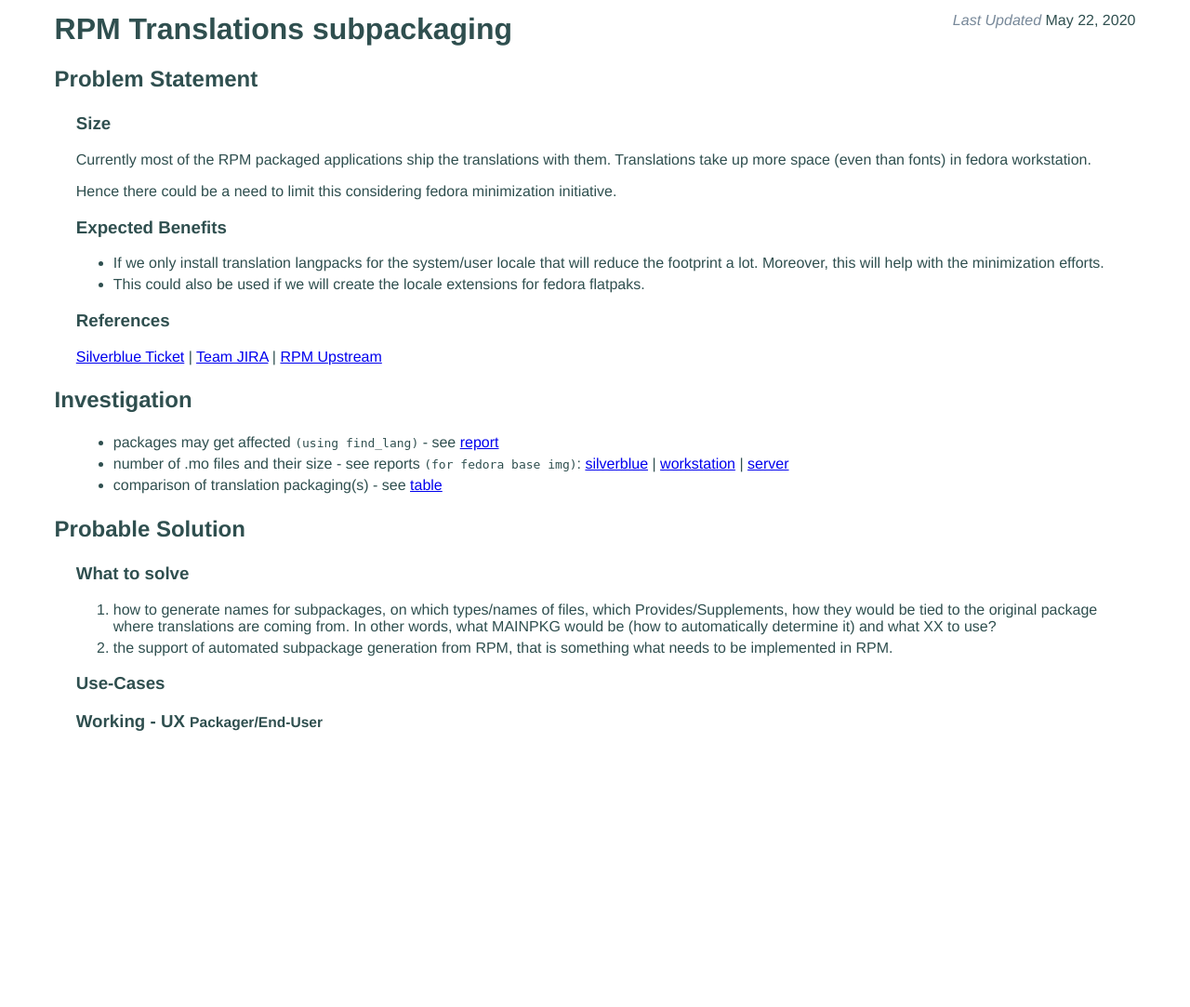
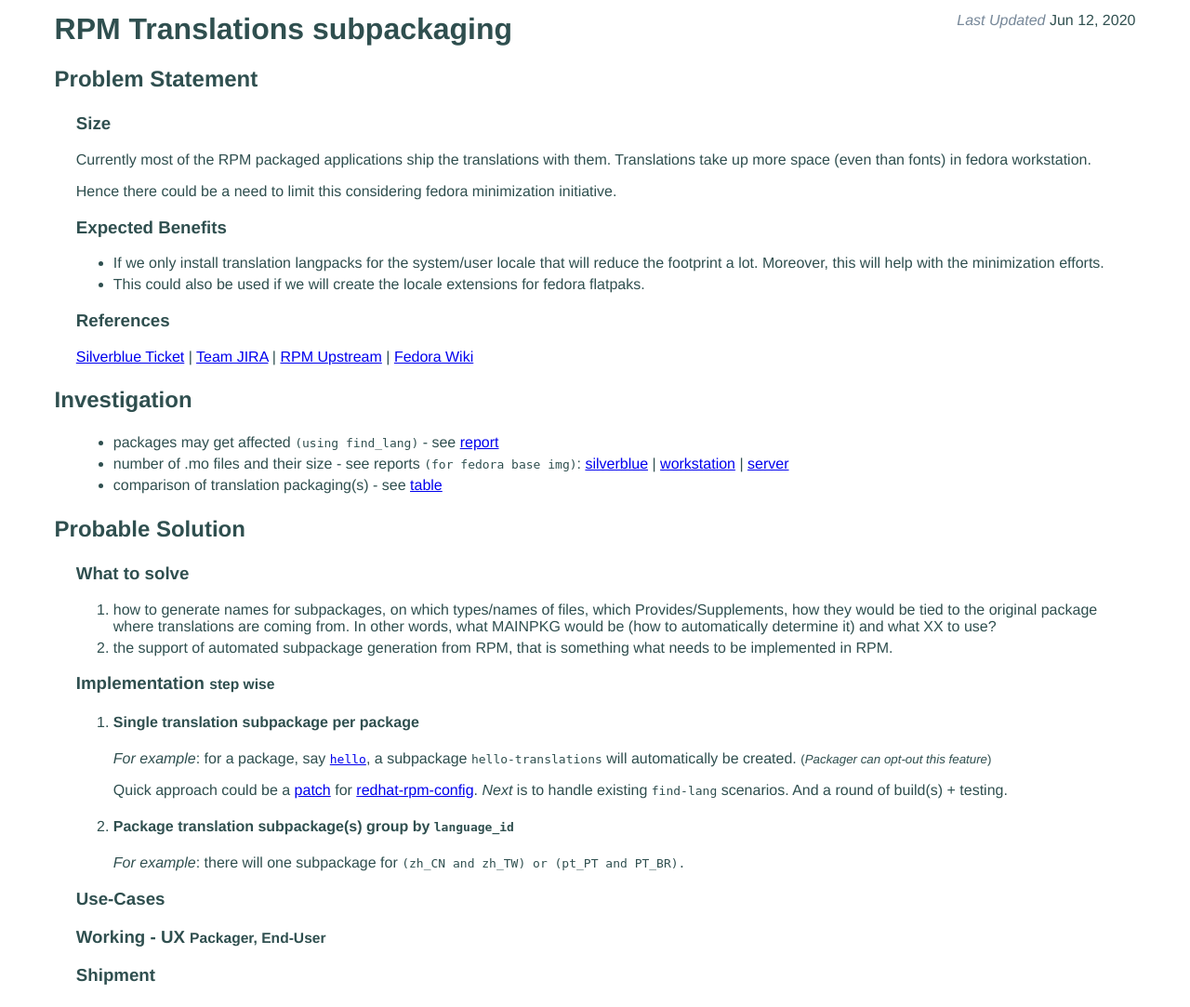
Before and after one commit to sundeep-anand/scope-i18n, a Django app: page / in a window 1280 px wide. Shown: the whole page at 93% size. Before the commit the page ends 786 px from the top, so only its background shows below. Run offline with Django 3.2, Linux system fonts and the light colour scheme.

Commit message:
add initial implementation plans

```diff
--- a/web/templates/index.html
+++ b/web/templates/index.html
@@ -2,7 +2,7 @@
 
 {% block body %}
 <div class="content">
-    <span class="pull-right"><i style="color: lightslategrey;">Last Updated</i> May 22, 2020</span>
+    <span class="pull-right"><i style="color: lightslategrey;">Last Updated</i> Jun 12, 2020</span>
     <h1>RPM Translations subpackaging</h1>
     <h2>Problem Statement</h2>
         <div class="sub-content">
@@ -19,7 +19,8 @@
             <h3>References</h3>
                 <a href="https://teams.fedoraproject.org/project/silverblue/us/116" target="_blank">Silverblue Ticket</a> |
                 <a href="https://projects.engineering.redhat.com/browse/GNIN-649" target="_blank">Team JIRA</a></li> |
-                <a href="https://github.com/rpm-software-management/rpm/issues/310" target="_blank">RPM Upstream</a>
+                <a href="https://github.com/rpm-software-management/rpm/issues/310" target="_blank">RPM Upstream</a> |
+                <a href="https://fedoraproject.org/wiki/Packaging:Langpacks" target="_blank">Fedora Wiki</a>
         </div>
     <h2>Investigation</h2>
         <div class="sub-content">
@@ -40,8 +41,30 @@
                     <li>how to generate names for subpackages, on which types/names of files, which Provides/Supplements, how they would be tied to the original package where translations are coming from. In other words, what MAINPKG would be (how to automatically determine it) and what XX to use?</li>
                     <li>the support of automated subpackage generation from RPM, that is something what needs to be implemented in RPM.</li>
                 </ol>
+            <h3>Implementation <small>step wise</small></h3>
+            <ol>
+                <li>
+                    <div>
+                        <h4>Single translation subpackage per package</h4>
+                        <i>For example</i>: for a package, say <code><a href="https://src.fedoraproject.org/rpms/hello" target="_blank">hello</a></code>,
+                             a subpackage <code>hello-translations</code> will automatically be created. <small>(<i>Packager can opt-out this feature</i>)</small>
+                        <p>
+                            Quick approach could be a <a href="{% url 'reports-rh-config-patch' %}" target="_blank">patch</a> for
+                            <a href="https://src.fedoraproject.org/rpms/redhat-rpm-config" target="_blank">redhat-rpm-config</a>.
+                            <i>Next</i> is to handle existing <code>find-lang</code> scenarios. And a round of build(s) + testing.
+                        </p>
+                    </div>
+                </li>
+                <li>
+                    <div>
+                        <h4>Package translation subpackage(s) group by <code>language_id</code></h4>
+                        <i>For example</i>: there will one subpackage for <code>(zh_CN and zh_TW) or (pt_PT and PT_BR).</code>
+                    </div>
+                </li>
+            </ol>
             <h3>Use-Cases</h3>
-            <h3>Working - UX <small>Packager/End-User</small></h3>
+            <h3>Working - UX <small>Packager, End-User</small></h3>
+            <h3>Shipment</h3>
         </div>
 </div>
 {% endblock %}
--- a/web/urls.py
+++ b/web/urls.py
@@ -19,7 +19,8 @@
 
 from .views import (
     ReportsIndexPageView, SPECParseReportsView, CompTransPkgingView,
-    SBSizeCountReportsView, WSSizeCountReportsView, SRVSizeCountReportsView
+    SBSizeCountReportsView, WSSizeCountReportsView, SRVSizeCountReportsView,
+    RHConfigPatchReportsView
 )
 
 report_urls = [
@@ -27,7 +28,8 @@
     path('translation-packaging', CompTransPkgingView.as_view(), name="comp-trans-pkg"),
     path('size-count/sb', SBSizeCountReportsView.as_view(), name="reports-size-count-sb"),
     path('size-count/ws', WSSizeCountReportsView.as_view(), name="reports-size-count-ws"),
-    path('size-count/srv', SRVSizeCountReportsView.as_view(), name="reports-size-count-srv")
+    path('size-count/srv', SRVSizeCountReportsView.as_view(), name="reports-size-count-srv"),
+    path('patch/rh-rpm-config', RHConfigPatchReportsView, name="reports-rh-config-patch"),
 ]
 
 urlpatterns = [
--- a/web/views.py
+++ b/web/views.py
@@ -6,6 +6,7 @@
     TemplateView, ListView, FormView, DetailView
 )
 from django.conf import settings
+from django.http import HttpResponse
 
 
 class ReportsIndexPageView(TemplateView):
@@ -215,3 +216,17 @@
         context['flatpaks'] = None
 
         return context
+
+
+def RHConfigPatchReportsView(request):
+    """
+    RHConfigPatchReportsView View
+    """
+    contents = ""
+    patch_path = os.path.join(
+        settings.BASE_DIR, 'reports', 'transubpkg-rhrpmconfig-macro.patch'
+    )
+
+    with open(patch_path) as patch:
+        contents = patch.read()
+    return HttpResponse(contents, content_type="text/plain")
```
Also changed, not shown: 1 other file.
